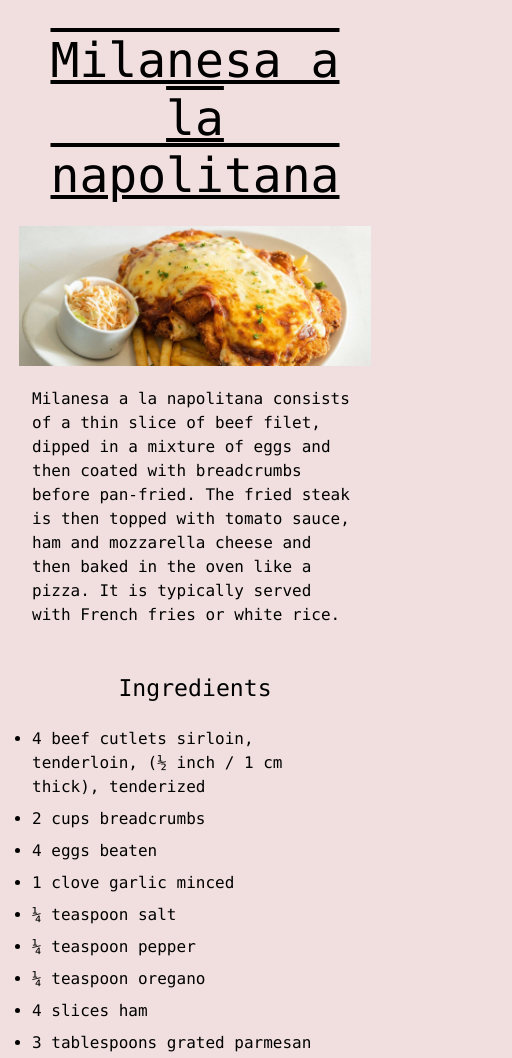
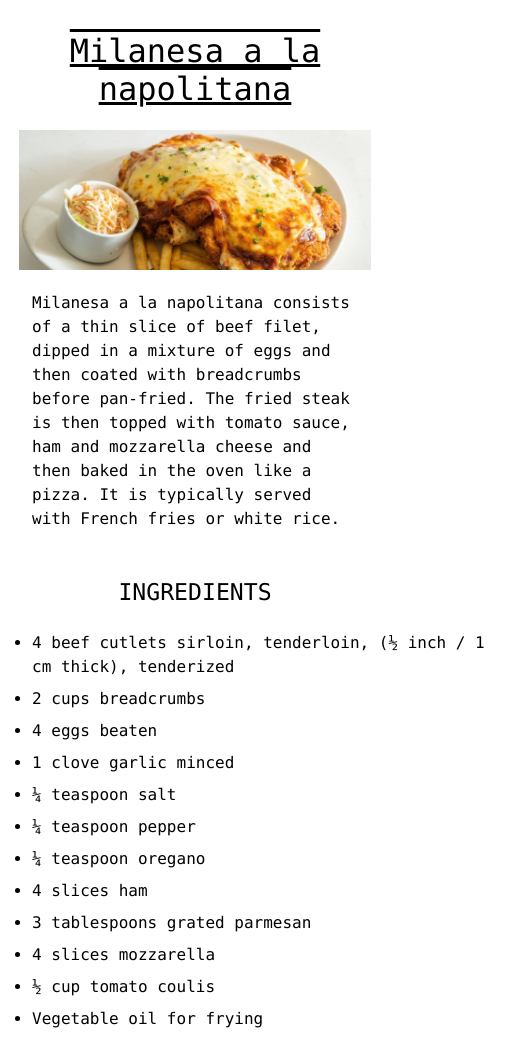
Before and after one commit to joaquintalice/odin-recipes, a plain HTML site: page recipes/milanesadepollo.html in a window 390 px wide. Shown: the top 1058 px of the page, 512 px wide, since content can reach past the window. Drawn offline with Linux system fonts and the light colour scheme.

Commit message:
Fix responsive bugs
Just fix some details about responsive design

```diff
--- a/recipes/milanesadepollo.html
+++ b/recipes/milanesadepollo.html
@@ -23,7 +23,7 @@
         <p>Milanesa a la napolitana consists of a thin slice of beef filet, dipped in a mixture of eggs and then coated with breadcrumbs before pan-fried. The fried steak is then topped with tomato sauce, ham and mozzarella cheese and then baked in the oven like a pizza. It is typically served with French fries or white rice.</p>
     </div>
 
-    <h3>Ingredients</h3>
+    <h3>INGREDIENTS</h3>
 
     <div class="ingredients">
         <ul>
--- a/style.css
+++ b/style.css
@@ -1,5 +1,4 @@
 body {
-    background-color: rgb(241, 223, 223);
     padding: 2em;
     font-family: "Lucida Console", "Courier New", monospace;
     font-size: 1rem;
@@ -293,7 +292,6 @@ ul li {
     body {
         max-width: auto;
         overflow-x: hidden !important;
-        background-color: rgb(241, 223, 223);
     }
 
     .description {
@@ -338,7 +336,6 @@ ul li {
         width: 22rem ;
     }
     .ingredients {
-        width: auto;
         font-size: auto;
     }
     .buttons {
@@ -351,6 +348,6 @@ ul li {
         width: auto;
     }
     .head {
-        font-size: 3rem;
+        font-size: 2rem;
     }
 }
```
Also changed, not shown: recipes/carrotcake.html (+1 -1 lines).
